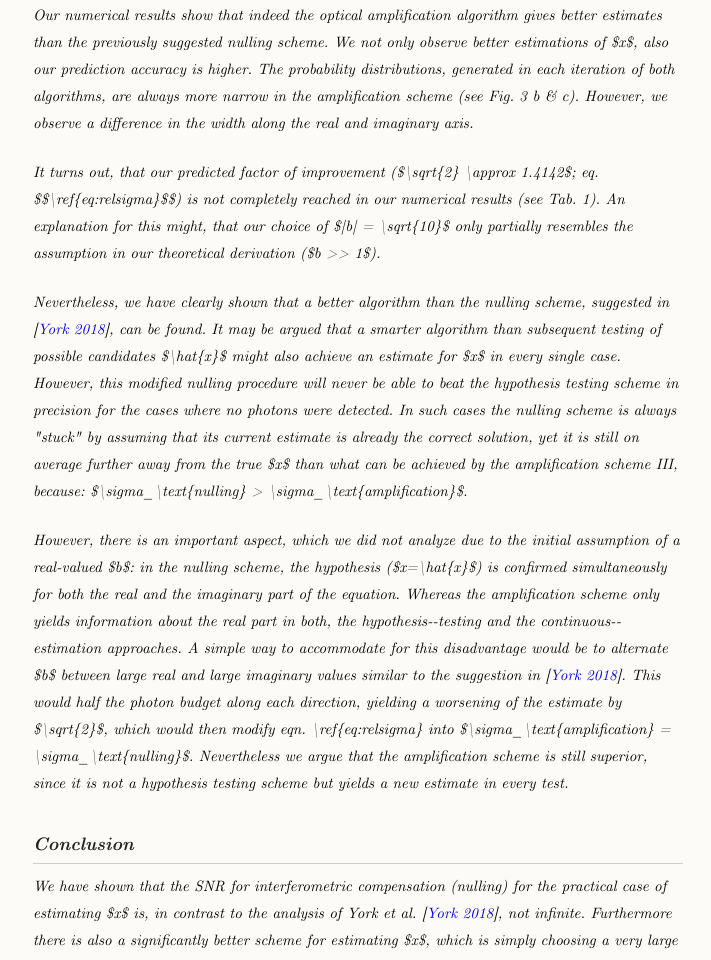
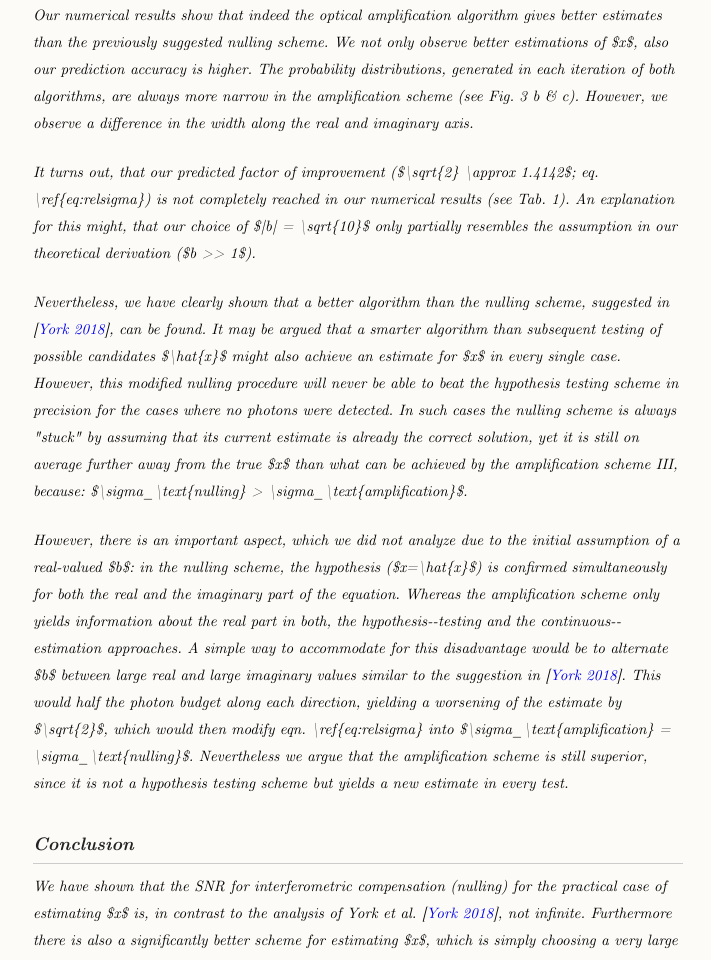
Before and after one commit to beckerjn92/Measuring-by-Darkness-Let-there-be-light, a plain HTML site: page index.html in a window 1280 px wide. Shown: the part 9083-10043 px from the top of the page, without its empty margins (277-988 px from the left). Drawn offline with Linux system fonts and the light colour scheme; some packages are replaced by stand-ins of ours.

Commit message:
Update index.html

```diff
--- a/index.html
+++ b/index.html
@@ -350,7 +350,7 @@ Note that this is not only true for a low photon budget. Even with higher illumi
 <h3>Discussion</h3>
 <p>Our numerical results show that indeed the optical amplification algorithm gives better estimates than the previously suggested nulling scheme. We not only observe better estimations of $x$, also our prediction accuracy is higher. The probability distributions, generated in each iteration of both algorithms, are always more narrow in the amplification scheme (see Fig. 3 b & c). However, we observe a difference in the width along the real and imaginary axis.</p>
 
-<p>It turns out, that our predicted factor of improvement ($\sqrt{2} \approx 1.4142$; eq. $$\ref{eq:relsigma}$$) is not completely reached in our numerical results  (see Tab. 1). An explanation for this might, that our choice of $|b| = \sqrt{10}$ only partially resembles the assumption in our theoretical derivation ($b >> 1$). </p>
+<p>It turns out, that our predicted factor of improvement ($\sqrt{2} \approx 1.4142$; eq. \ref{eq:relsigma}) is not completely reached in our numerical results  (see Tab. 1). An explanation for this might, that our choice of $|b| = \sqrt{10}$ only partially resembles the assumption in our theoretical derivation ($b >> 1$). </p>
 
 <p>Nevertheless, we have clearly shown that a <em>better</em> algorithm than the nulling scheme, suggested in [<a class="citation" href="https://doi.org/10.5281/zenodo.1463273" title="What is the signal-to-noise ratio of phase-contrast imaging? Can it be infinite?; Andrew G. York, Sanjay R. Varma; Pre-print.">York 2018</a>], can be found. It may be argued that a smarter algorithm than subsequent testing of possible candidates $\hat{x}$ might also achieve an estimate for $x$ in every single case. However, this modified nulling procedure will never be able to beat the hypothesis testing scheme in precision for the cases where no photons were detected. In such cases the nulling scheme is always "stuck" by assuming that its current estimate is already the correct solution, yet it is still on average further away from the true $x$ than what can be achieved by the amplification scheme III, because: $\sigma_\text{nulling} > \sigma_\text{amplification}$.</p>
 
```
